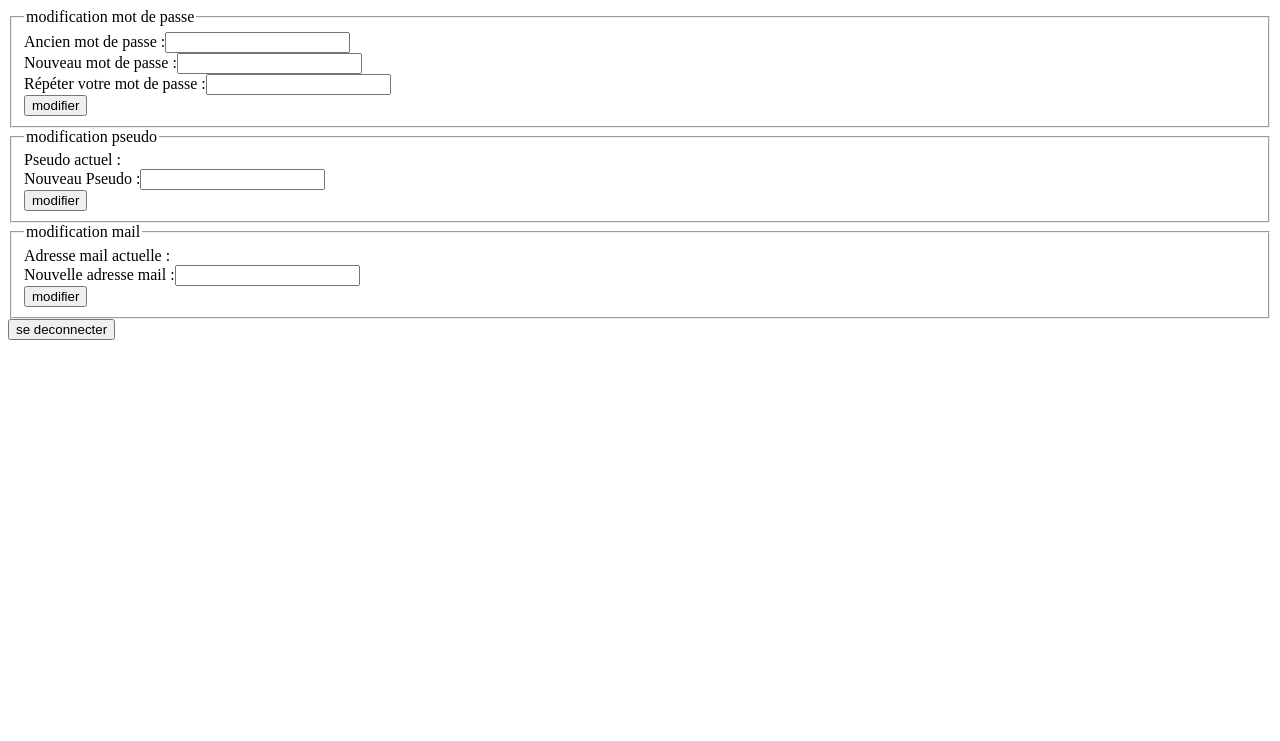
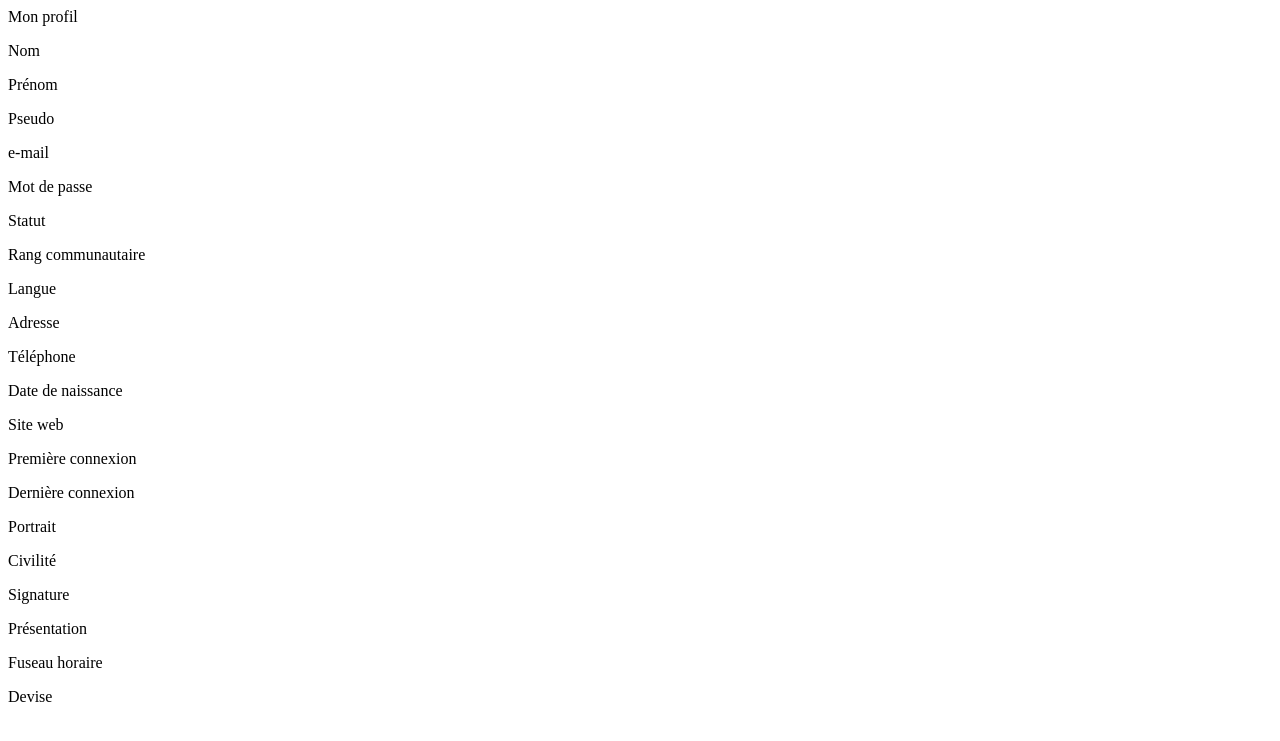
Before and after one commit to hugo-levet/NoOx, a PHP site: page /profileV.php in a window 1280 px wide. Shown: the top 741 px of the page. Run offline with PHP 8.4, Linux system fonts and the light colour scheme.

Commit message:
profile view terminé

```diff
--- a/public/view/user/profileV.php
+++ b/public/view/user/profileV.php
@@ -6,57 +6,108 @@
         brief : view page profile
     */
 ?>
-<!DOCTYPE html>
+
+<!doctype html>
+<html lang="fr">
 <head>
+    <meta charset="UTF-8">
+    <meta name="viewport"
+          content="width=device-width, user-scalable=no, initial-scale=1.0, maximum-scale=1.0, minimum-scale=1.0">
+    <meta http-equiv="X-UA-Compatible" content="ie=edge">
+    <title>Profil | NoOx</title>
 </head>
 <body>
-    <!-- Modifier de mot de passe -->
-    <form method="post" action="#">
-        <fieldset>
-            <legend>modification mot de passe</legend>
-            <div>
-                <label for="ancienMdp">Ancien mot de passe :</label><input type="password" name="ancienMdp">
+<header>
+    <div id="HeaderContainer"></div>
+</header>
+<main>
+    <section id="ProfileContainer">
+        <div id="ProfileTitle"> Mon profil </div>
+        <div id="ListProfile">
+            <div class="ProfileLine">
+                <p class="CategoryName"> Nom </p>
+                <p class="Value"><?php //getSurname(); ?></p>
             </div>
-            <div>
-                <label for="nouveauMdp">Nouveau mot de passe :</label><input type="password" name="nouveauMdp">
+            <div class="ProfileLine">
+                <p class="CategoryName"> Prénom </p>
+                <p class="Value"><?php //getName(); ?></p>
             </div>
-            <div>
-                <label for="nouveauMdpBis">Répéter votre mot de passe :</label><input type="password" name="nouveauMdpBis">
+            <div class="ProfileLine">
+                <p class="CategoryName"> Pseudo </p>
+                <p class="Value"><?php //getPseudo() ?></p>
             </div>
-            <button type="submit" name="modificationMdp" value="modificationMdp">modifier</button>
-        </fieldset>
-    </form>
-
-    <!-- Modifier de pseudo -->
-    <form method="post" action="#">
-        <fieldset>
-            <legend>modification pseudo</legend>
-            <div>
-                <label for="ancienPseudo">Pseudo actuel :</label>
+            <div class="ProfileLine">
+                <p class="CategoryName"> e-mail </p>
+                <p class="Value"><?php //getMail() ?></p>
             </div>
-            <div>
-                <label for="nouveauPseudo">Nouveau Pseudo :</label><input type="text" name="nouveauPseudo">
+            <div class="ProfileLine">
+                <p class="CategoryName"> Mot de passe </p>
+                <p class="Value"><?php //getPassword() ?></p>
             </div>
-            <button type="submit" name="modificationPseudo" value="modificationPseudo">modifier</button>
-        </fieldset>
-    </form>
-
-    <!-- Modifier de Mail -->
-    <form method="post" action="#">
-        <fieldset>
-            <legend>modification mail</legend>
-            <div>
-                <label for="ancienMdp">Adresse mail actuelle :</label>
+            <div class="ProfileLine">
+                <p class="CategoryName"> Statut </p>
+                <p class="Value"><?php //getStatus() ?></p>
             </div>
-            <div>
-                <label for="nouveauMail">Nouvelle adresse mail :</label><input type="email" name="nouveauMail">
+            <div class="ProfileLine">
+                <p class="CategoryName"> Rang communautaire </p>
+                <p class="Value"><?php //getRank() ?></p>
             </div>
-            <button type="submit" name="modificationMail" value="modificationMail">modifier</button>
-        </fieldset>
-    </form>
-
-    <form class="deconnexion" action="" method="post">
-        <button class="deconnexion" type="submit" name="deconnexion" value="deconnexion">se deconnecter</button>
-    </form>
+            <div class="ProfileLine">
+                <p class="CategoryName"> Langue </p>
+                <p class="Value"><?php //getLanguage() ?></p>
+            </div>
+            <div class="ProfileLine">
+                <p class="CategoryName"> Adresse </p>
+                <p class="Value"><?php //getAdresse() ?></p>
+            </div>
+            <div class="ProfileLine">
+                <p class="CategoryName"> Téléphone </p>
+                <p class="Value"><?php //getPhone() ?></p>
+            </div>
+            <div class="ProfileLine">
+                <p class="CategoryName"> Date de naissance </p>
+                <p class="Value"><?php //getBirthDate() ?></p>
+            </div>
+            <div class="ProfileLine">
+                <p class="CategoryName"> Site web </p>
+                <p class="Value"><?php //getWebSite() ?></p>
+            </div>
+            <div class="ProfileLine">
+                <p class="CategoryName"> Première connexion </p>
+                <p class="Value"><?php //getFirstConnexion() ?></p>
+            </div>
+            <div class="ProfileLine">
+                <p class="CategoryName"> Dernière connexion </p>
+                <p class="Value"><?php //getLastConnexion() ?></p>
+            </div>
+            <div class="ProfileLine">
+                <p class="CategoryName"> Portrait </p>
+                <p class="Value"><?php //getPortrait() ?></p>
+            </div>
+            <div class="ProfileLine">
+                <p class="CategoryName"> Civilité </p>
+                <p class="Value"><?php //getCivility() ?></p>
+            </div>
+            <div class="ProfileLine">
+                <p class="CategoryName"> Signature </p>
+                <p class="Value"><?php //getSignature() ?></p>
+            </div>
+            <div class="ProfileLine">
+                <p class="CategoryName"> Présentation </p>
+                <p class="Value"><?php //getPresentation() ?></p>
+            </div>
+            <div class="ProfileLine">
+                <p class="CategoryName"> Fuseau horaire </p>
+                <p class="Value"><?php //getTimeZone() ?></p>
+            </div>
+            <div class="ProfileLine">
+                <p class="CategoryName"> Devise </p>
+                <p class="Value"><?php //getCurrency() ?></p>
+            </div>
+        </div>
+    </section>
+</main>
+<footer>
+</footer>
 </body>
 </html>
```
